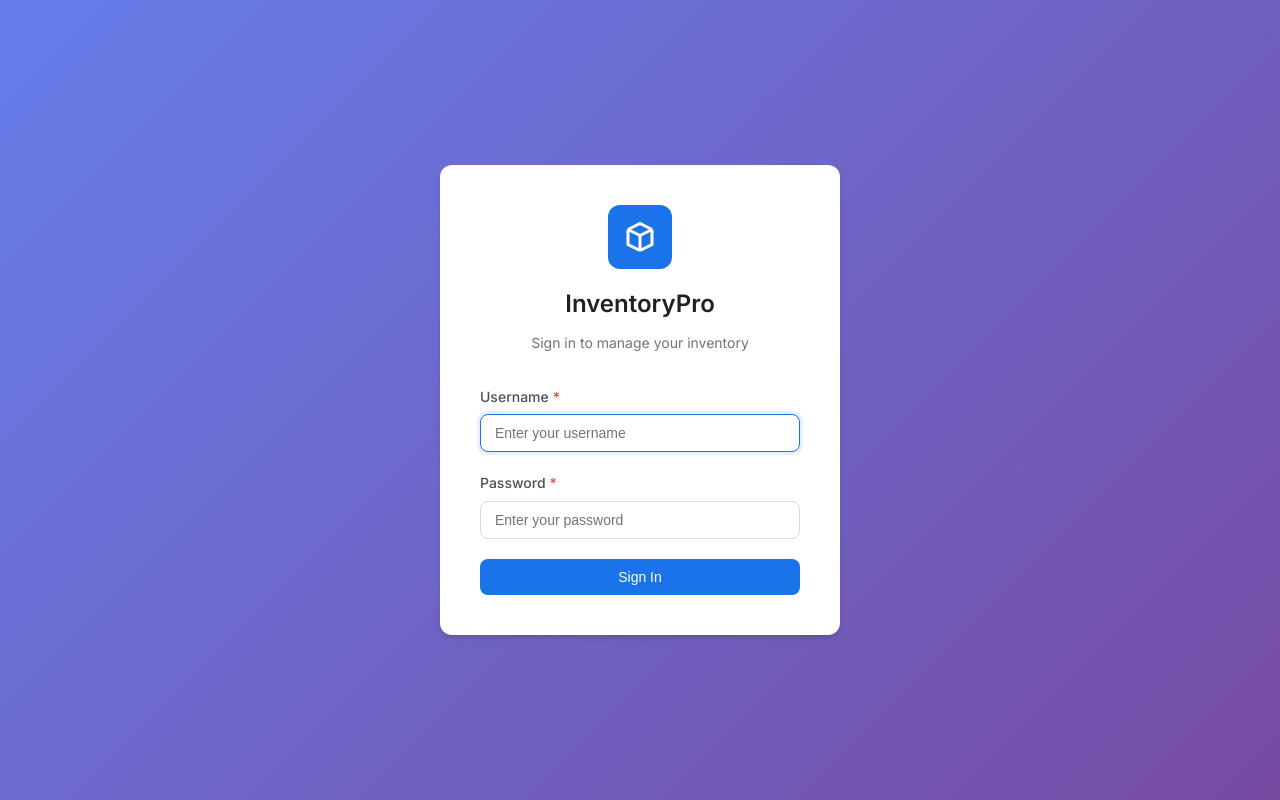
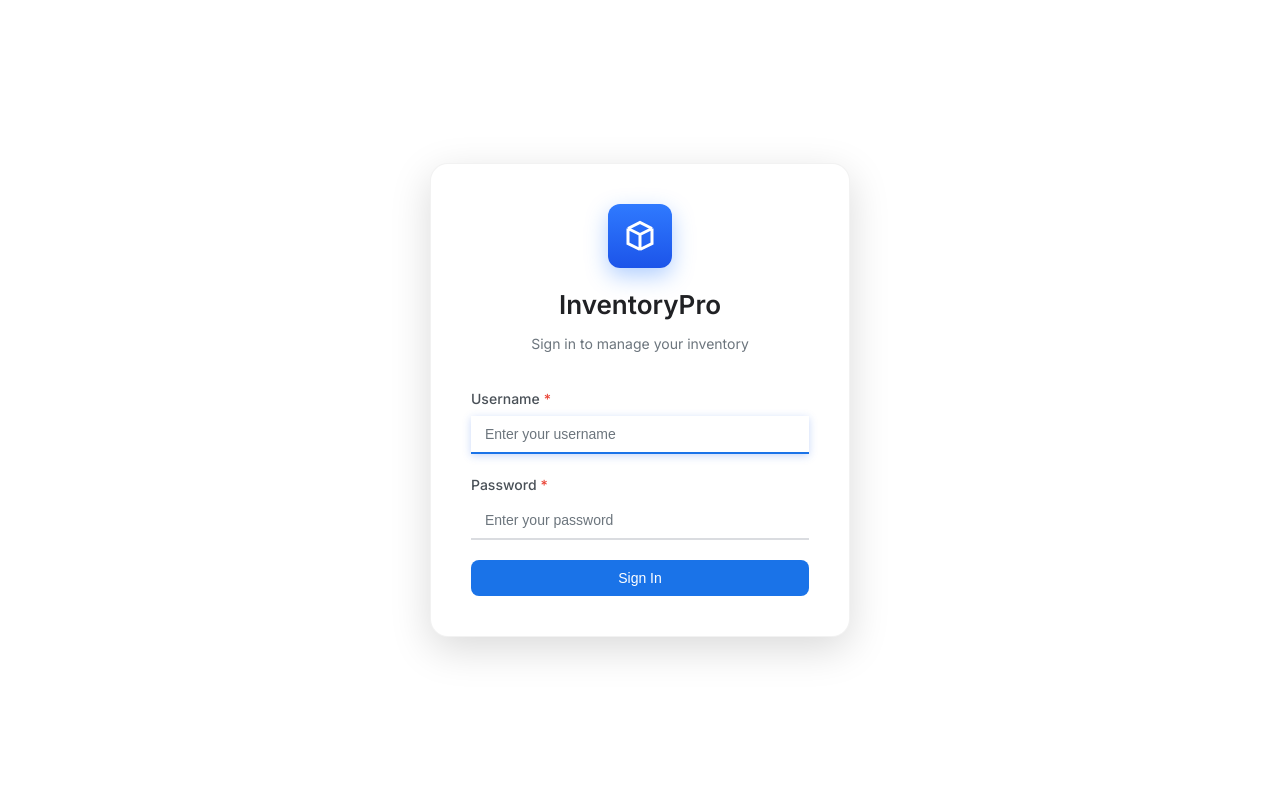
Before and after one commit to Bot-Dragon1122/inv-man, a Flask app: page /login in a window 1280 px wide. Run offline with Flask 3, Linux system fonts and the light colour scheme.

Commit message:
Refactor form control styles and update layout

```diff
--- a/static/css/style.css
+++ b/static/css/style.css
@@ -407,20 +407,24 @@ tr:hover {
 }
 
 .form-control {
+    border: none;
     width: 100%;
     padding: 10px 14px;
     font-size: 14px;
-    border: 1px solid var(--gray-300);
-    border-radius: var(--radius);
+    border-bottom: 2px solid var(--gray-300);
+    /* border-radius: var(--radius); */
     background: var(--white);
     transition: all 0.2s;
 }
 
 .form-control:focus {
     outline: none;
-    border-color: var(--primary-color);
-    box-shadow: 0 0 0 3px rgba(26, 115, 232, 0.1);
+    border-bottom-color: var(--primary-color);
+    /* box-shadow: 0 0 0 3px rgba(26, 115, 232, 0.1); */
+    box-shadow: 0 2px 8px rgba(37, 99, 235, 0.25);
+        /* soft glow */
 }
+
 
 .form-control::placeholder {
     color: var(--gray-500);
@@ -528,16 +532,23 @@ textarea.form-control {
     display: flex;
     align-items: center;
     justify-content: center;
-    background: linear-gradient(135deg, #667eea 0%, #764ba2 100%);
+    /* background: linear-gradient(135deg, #667eea 0%, #764ba2 100%); */
+    background-color: #ffffff;
+    /* background: linear-gradient(135deg, #1f1f1f 0%, #121212 100%); */
+    /* background: linear-gradient(180deg, #1f1f1f 0%, #181818 50%, #121212 100%); */
     padding: 24px;
 }
 
 .login-card {
     background: var(--white);
-    border-radius: var(--radius-lg);
-    box-shadow: var(--shadow-md);
+    border-radius: 18px;
+    /* box-shadow: var(--shadow-md); */
+    /* box-shadow: 0 8px 25px rgba(0, 0, 0, 0.10); */
+    box-shadow: 0 12px 40px rgba(0, 0, 0, 0.15);
+    /* box-shadow: 0 30px 60px rgba(0, 0, 0, 0.08); */
+    border: 1px solid rgba(0, 0, 0, 0.05);
     width: 100%;
-    max-width: 400px;
+    max-width: 420px;
     padding: 40px;
 }
 
@@ -546,15 +557,18 @@ textarea.form-control {
     margin-bottom: 32px;
 }
 
+
 .login-logo {
     width: 64px;
     height: 64px;
     margin: 0 auto 16px;
-    background: var(--primary-color);
+    /* background: var(--primary-color); */
+    background: linear-gradient(180deg, #2f7aff, #1c54e9);
     border-radius: var(--radius-lg);
     display: flex;
     align-items: center;
     justify-content: center;
+    box-shadow: 0 8px 22px rgba(32, 118, 255, 0.35);
     color: var(--white);
 }
 
@@ -564,7 +578,7 @@ textarea.form-control {
 }
 
 .login-title {
-    font-size: 24px;
+    font-size: 26px;
     font-weight: 600;
     margin-bottom: 8px;
 }
```
